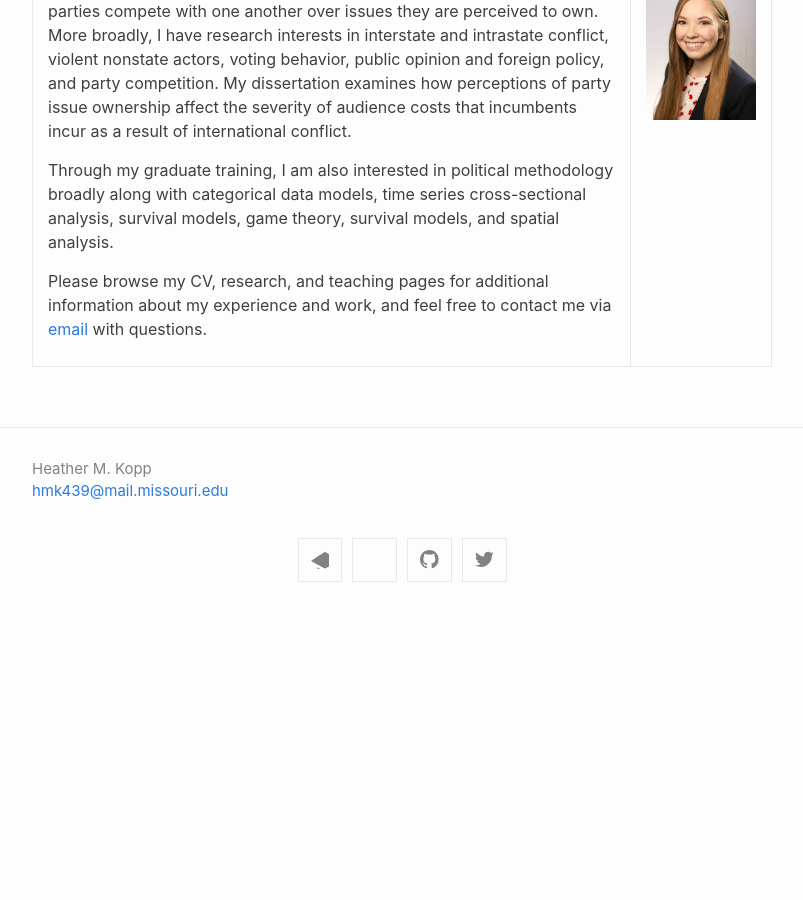
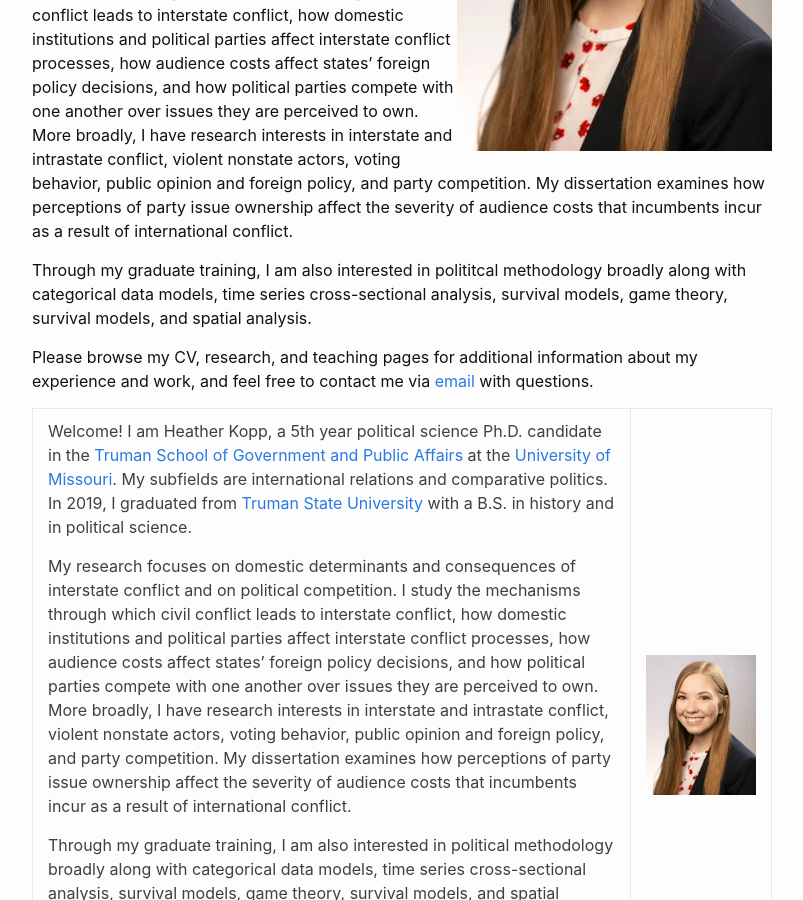
Before and after one commit to heatherkopp/heatherkopp.github.io, a Jekyll site: the page built from index.md, in a window 1280 px wide and 900 px high, scrolled down 359 px. Shown: the whole window, without its empty margins (238-1041 px from the left). Built offline with Jekyll 4.4.1, drawn with Linux system fonts in a browser that asks for light colours; before the commit the page ends 976 px from its top, so only the background shows below that.

Commit message:
Update index.md

```diff
--- a/index.md
+++ b/index.md
@@ -2,9 +2,9 @@
 layout: home
 ---
 
-<!--- <img align="right" src="https://heatherkopp.github.io/files/kopp.jpg" height="425" alt="kopp"/>
+<!---<img align="right" src="https://heatherkopp.github.io/files/kopp.jpg" height="425" alt="kopp"/>   -->
 
-<img src="https://heatherkopp.github.io/files/kopp.jpg" alt="Image" class="img-responsive">
+<img align="right" src="https://heatherkopp.github.io/files/kopp-315w.jpg" alt="Image" class="img-responsive">
 
 <div dir="ltr">
 <p> Welcome! I am Heather Kopp, a 5th year political science Ph.D. candidate in the <a href="https://www.truman.missouri.edu/" target="_blank">Truman School of Government and Public Affairs</a> at the <a href="https://www.missouri.edu/" target="_blank">University of Missouri</a>. My subfields are international relations and comparative politics. In 2019, I graduated from <a href="https://www.truman.edu/" target="_blank">Truman State University</a> with a B.S. in history and in political science. </p>
@@ -13,7 +13,8 @@ layout: home
 
 <p> Through my graduate training, I am also interested in polititcal methodology broadly along with categorical data models, time series cross-sectional analysis, survival models, game theory, survival models, and spatial analysis. </p>
 
-<p> Please browse my CV, research, and teaching pages for additional information about my experience and work, and feel free to contact me via <a href = "mailto: hmk439@mail.missouri.edu">email</a> with questions. </p> -->
+<p> Please browse my CV, research, and teaching pages for additional information about my experience and work, and feel free to contact me via <a href = "mailto: hmk439@mail.missouri.edu">email</a> with questions. </p>
+
 <table class="table">
   <tr>
     <td class="text-right">
```
